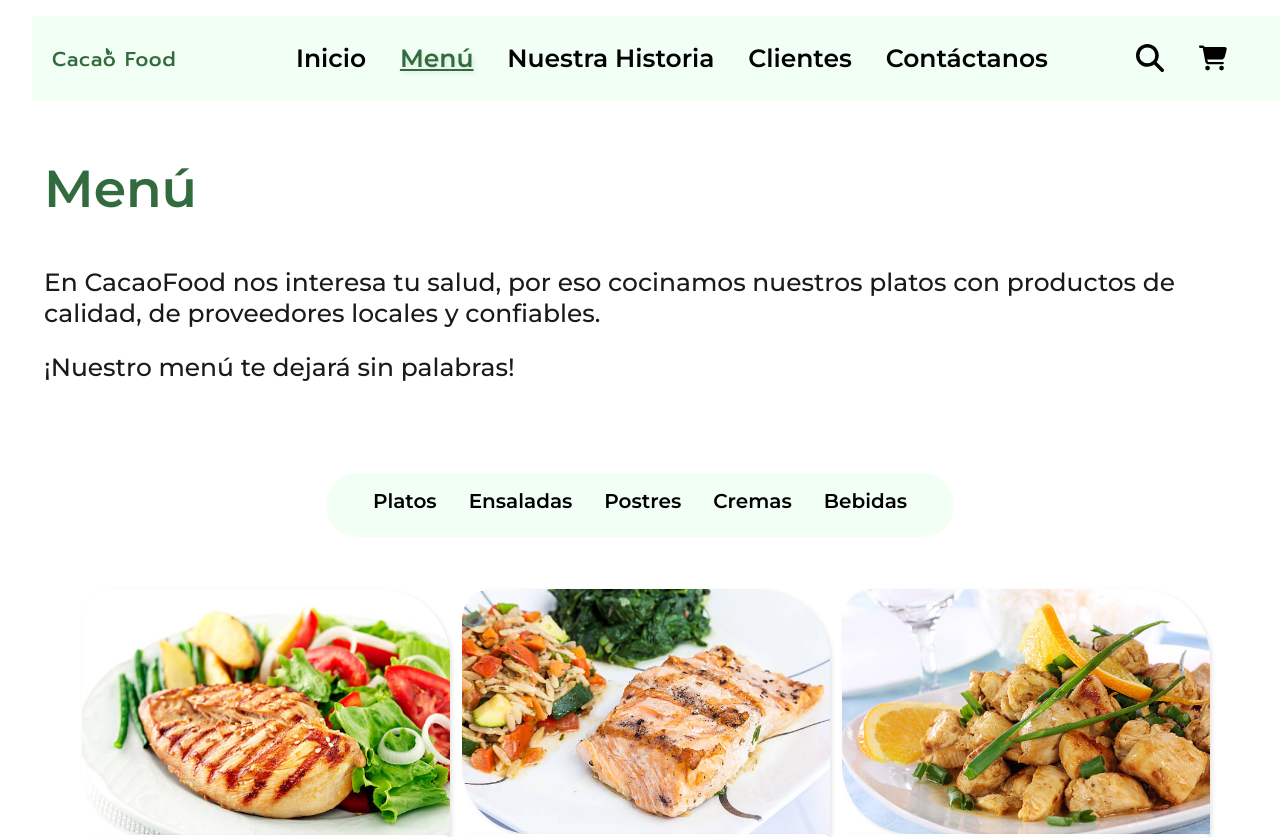
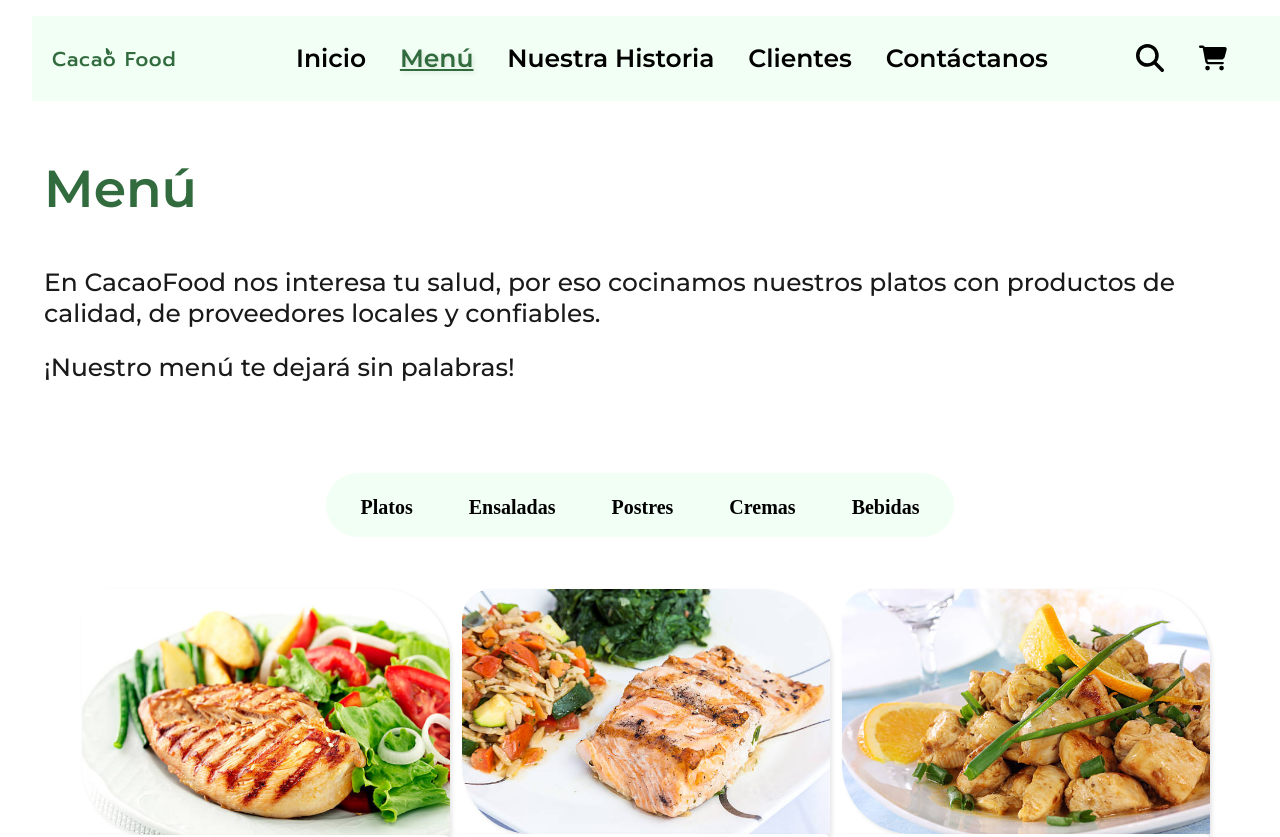
Before and after one commit to pabloencina/Cacao-Food, a React (Create React App) app: page /menu in a window 1280 px wide. Shown: the top 837 px of the page. Built offline with nearby package versions, Linux system fonts and the light colour scheme; what google-maps-react would draw is missing.

Commit message:
Se trabaja en la section menu de los botones implicados en la clasificación de los menues, mas precisamente en los hovers al hacer click

```diff
--- a/src/App.js
+++ b/src/App.js
@@ -20,10 +20,10 @@ function App() {
       <Routes>
         <Route path="/" element={<Home />} />
         <Route path="/menu" element={<Menu />} />
-        <Route path="/ensaladas" element={<SaladSection />} />
-        <Route path="/postres" element={<DessertsSection />} />
-        <Route path="/cremas" element={<CreamsSection />} />
-        <Route path="/bebidas" element={<DrinksSection />} />
+        <Route path="/menu" element={<SaladSection />} />
+        <Route path="/menu" element={<DessertsSection />} />
+        <Route path="/menu" element={<CreamsSection />} />
+        <Route path="/menu" element={<DrinksSection />} />
         <Route path="/nuestra-historia" element={<Nosotros />} />
         <Route path="/clientes" element={<Clientes />} />
         <Route path="/contactanos" element={<Contactanos />} />
--- a/src/Components/Menu/MenuSections.jsx
+++ b/src/Components/Menu/MenuSections.jsx
@@ -1,54 +1,148 @@
 import React, { useState } from "react";
-import "../../Css/active.css";
-import { Link } from "react-router-dom";
+//import "../../Css/active.css";
+//import { Link } from "react-router-dom";
+import { Button } from "react-bootstrap";
 
 const MenuSections = () => {
-  const [buttonColor, setButtonColor] = useState("red");
+  const [activeLink, setActiveLink] = useState(null);
 
-  const handleClick = () => {
-    setButtonColor("blue");
+  const handleLinkClick = (index) => {
+    setActiveLink(index);
   };
+
+  // const styleButton = {
+  //   backgroundColor: "#6BEA87",
+  //   width: "132px",
+  //   borderRadius: "2rem 0 0 2rem",
+  //   fontFamily: "Montserrat sans-serif",
+  //   fontWeight: "600",
+  //   fontSize: "20px",
+  //   lineHeight: "24px",
+  //   display: "flex",
+  //   justifyContent: "center",
+  //   border: "none",
+  //   textDecoration: "none",
+  // };
+
   return (
     <div className="menu_section__container">
       <div className="menu_section__container_link_menu">
-        <div className="menu_section__button">
-          <Link
-            to={"/menu"}
-            href="/menu"
-            className={`menu_section__link_menu ${buttonColor}`}
-            activeClassName="active"
-            onClick={handleClick}
+        <div
+          className={`menu_section__button ${
+            activeLink === 0 ? "backgroundPlatos" : ""
+          }`}
+          onClick={() => handleLinkClick(0)}
+        >
+          <Button
+            style={{
+              border: "none",
+              textDecoration: "none",
+              fontFamily: "Montserrat sans-serif",
+              fontWeight: "600",
+              fontSize: "20px",
+              lineHeight: "24px",
+              backgroundColor: "inherit",
+            }}
+            className={`menu_section__link_menu ${
+              activeLink === 0 ? "backgroundPlatos" : ""
+            }`}
           >
             Platos
-          </Link>
+          </Button>
         </div>
-        <div className="menu_section__button">
-          <Link
-            to={"/ensaladas"}
-            className="menu_section__link_menu"
-            activeClassName="active"
+        <div
+          className={`menu_section__button ${
+            activeLink === 1 ? "background" : ""
+          }`}
+          onClick={() => handleLinkClick(1)}
+        >
+          <Button
+            style={{
+              border: "none",
+              textDecoration: "none",
+              fontFamily: "Montserrat sans-serif",
+              fontWeight: "600",
+              fontSize: "20px",
+              lineHeight: "24px",
+              backgroundColor: "inherit",
+            }}
+            className={`menu_section__link_menu ${
+              activeLink === 1 ? "background" : ""
+            }`}
           >
             Ensaladas
-          </Link>
+          </Button>
         </div>
-        <div className="menu_section__button">
-          <Link
-            to={"/postres"}
-            className="menu_section__link_menu"
-            activeClassName="active"
+        <div
+          className={`menu_section__button ${
+            activeLink === 2 ? "background" : ""
+          }`}
+          onClick={() => handleLinkClick(2)}
+        >
+          <Button
+            style={{
+              border: "none",
+              textDecoration: "none",
+              fontFamily: "Montserrat sans-serif",
+              fontWeight: "600",
+              fontSize: "20px",
+              lineHeight: "24px",
+              backgroundColor: "inherit",
+            }}
+            className={`menu_section__link_menu ${
+              activeLink === 2 ? "background" : ""
+            }`}
           >
             Postres
-          </Link>
+          </Button>
         </div>
-        <div className="menu_section__button">
-          <Link to={"/cremas"} className="menu_section__link_menu">
+        <div
+          className={`menu_section__button ${
+            activeLink === 3 ? "background" : ""
+          }`}
+          onClick={() => handleLinkClick(3)}
+        >
+          <Button
+            style={{
+              border: "none",
+              textDecoration: "none",
+              fontFamily: "Montserrat sans-serif",
+              fontWeight: "600",
+              fontSize: "20px",
+              lineHeight: "24px",
+              backgroundColor: "inherit",
+            }}
+            //to={"/cremas"}
+            className={`menu_section__link_menu ${
+              activeLink === 3 ? "background" : ""
+            }`}
+          >
             Cremas
-          </Link>
+          </Button>
         </div>
-        <div className="menu_section__button">
-          <Link to={"/bebidas"} className="menu_section__link_menu">
+        <div
+          className={`menu_section__button ${
+            activeLink === 4 ? "backgroundBebidas" : ""
+          }`}
+          onClick={() => handleLinkClick(4)}
+        >
+          <Button
+            style={{
+              border: "none",
+              textDecoration: "none",
+              fontFamily: "Montserrat sans-serif",
+              fontWeight: "600",
+              fontSize: "20px",
+              lineHeight: "24px",
+              backgroundColor: "inherit",
+            }}
+            //to={"/bebidas"}
+            className={`menu_section__link_menu ${
+              activeLink === 4 ? "backgroundBebidas" : ""
+            }`}
+          >
             Bebidas
-          </Link>
+          </Button>
         </div>
       </div>
     </div>
--- a/src/Css/active.css
+++ b/src/Css/active.css
@@ -11,3 +11,44 @@
       font-family: 'Montserrat', sans-serif;
       font-weight: 500;
 }
+
+.background{
+        background-color: #6BEA87 ;
+        font-family: 'Montserrat', sans-serif;
+        font-weight: 600;
+        font-size: 20px;
+        line-height: 24px;
+        display: flex;
+        justify-content: center;
+        border: none;
+        text-decoration: none;
+
+}
+
+.backgroundPlatos{
+  background-color: #6BEA87 ;
+  width: 132px;
+  border-radius: 2rem 0 0 2rem;
+  font-family: 'Montserrat', sans-serif ;
+  font-weight: 600;
+  font-size: 20px;
+  line-height: 24px;
+  display: flex;
+  justify-content: center;
+  border: none ;
+  text-decoration: none ;
+}
+
+.backgroundBebidas{
+  background-color: #6BEA87 ;
+  width: 132px;
+  border-radius: 0 2rem 2rem 0;
+  font-family: 'Montserrat', sans-serif;
+  font-weight: 600;
+  font-size: 20px;
+  line-height: 24px;
+  display: flex;
+  justify-content: center;
+  border: none;
+  text-decoration: none;
+}
--- a/src/Styles/pages/_menu.scss
+++ b/src/Styles/pages/_menu.scss
@@ -200,6 +200,8 @@
             margin: 0.3rem;
             color: black;
             font-size: 1rem;
+            border: none;
+            text-decoration: none;
         }
         &__container_link_menu{
             display: flex;
@@ -209,7 +211,6 @@
             width: 26rem;
             background-color: $colorFondoSecundario;
             border-radius: 2rem;
-
        } ;
         &__button{
             height: 4rem;
@@ -221,6 +222,8 @@
             font-weight: 500;
             font-size: 1rem;
             line-height: 24px;
+            border: none;
        }
+
      }
 }
```
Also changed, not shown: src/Components/Menu/CardMenu.jsx (+0 -7 lines). Lines whose indentation alone changed are shown as unchanged.
